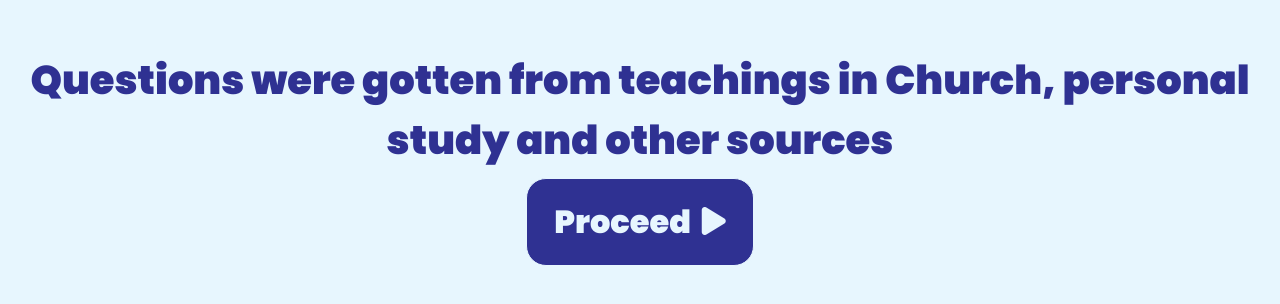
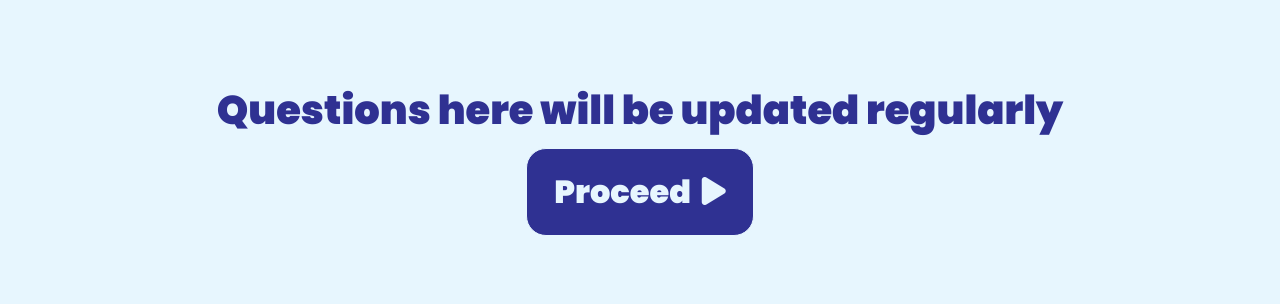
Before and after one commit to Fesor24/BibleQuiz-frontend, a React (Create React App) app: page /fq-source in a window 1280 px wide. Shown: the part 238-542 px from the top of the page. Built offline with nearby package versions, Linux system fonts and the light colour scheme.

Commit message:
Changed source message

```diff
--- a/src/pages/FesorSourceMessage.jsx
+++ b/src/pages/FesorSourceMessage.jsx
@@ -3,7 +3,7 @@ import SourceMessage from '../components/SourceMessage'
 
 function FesorSourceMessage() {
 
-    const source = "Questions were gotten from teachings in Church, personal study and other sources";
+    const source = "Questions here will be updated regularly";
 
   return (
     <SourceMessage source={source} name="Proceed" link="/fesor-questions" />
```
